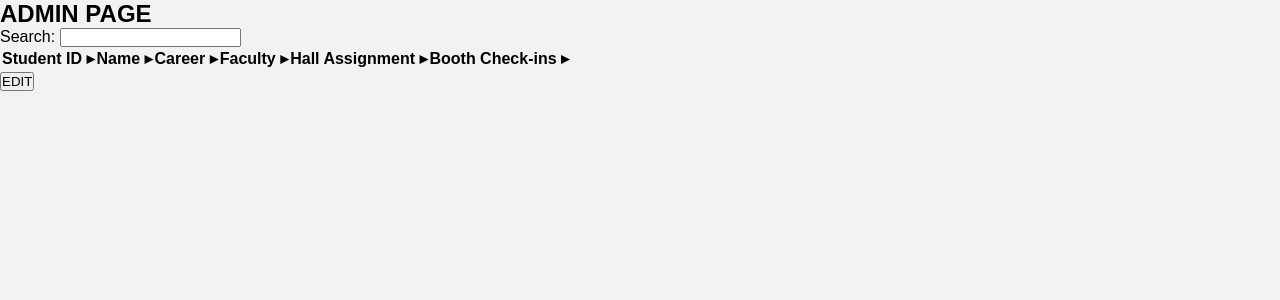
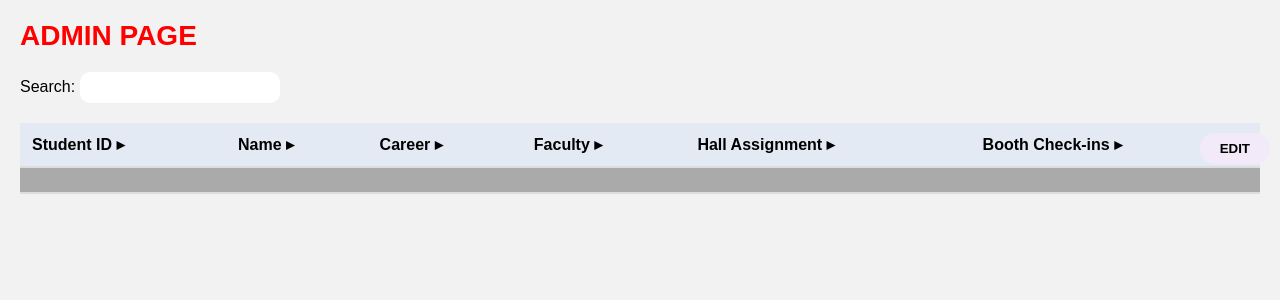
Before and after one commit to vocalfreak/WINpass-7-05, a Flask app: template templates/admin_page.html in a window 1280 px wide. Shown: the part 110-410 px from the top of the page. Run offline with Flask 3, Linux system fonts and the light colour scheme; the template is opened without the code that fills it, so the values that code supplies are empty.

Commit message:
feat: added the colors/design on style.css.

```diff
--- a/static/style.css
+++ b/static/style.css
@@ -96,3 +96,56 @@
     font-size: 38px;
     font-weight: bold;
   }
+
+  .admin-title {
+    color: red;
+    padding: 20px;
+    font-size: 28px;
+  }
+
+  .search-box {
+    padding: 0 20px 20px 20px;
+  }
+
+  input[type="text"] {
+    padding: 8px;
+    border-radius: 10px;
+    border: none;
+    width: 200px;
+  }
+
+  .table-container {
+    padding: 0 20px 40px 20px;
+    position: relative;
+  }
+
+  table {
+    width: 100%;
+    border-collapse: collapse;
+    background-color: #aaa;
+    color: black;
+  }
+
+  th, td {
+    padding: 12px;
+    text-align: left;
+    border-bottom: 2px solid #ddd;
+  }
+
+  th {
+    background-color: #e4eaf3;
+    cursor: pointer;
+  }
+
+  .edit-button {
+    position: absolute;
+    top: 10px;
+    right: 10px;
+    background-color: #f2e9f9;
+    color: black;
+    border: none;
+    border-radius: 15px;
+    padding: 8px 20px;
+    font-weight: bold;
+    cursor: pointer;
+  }
```
